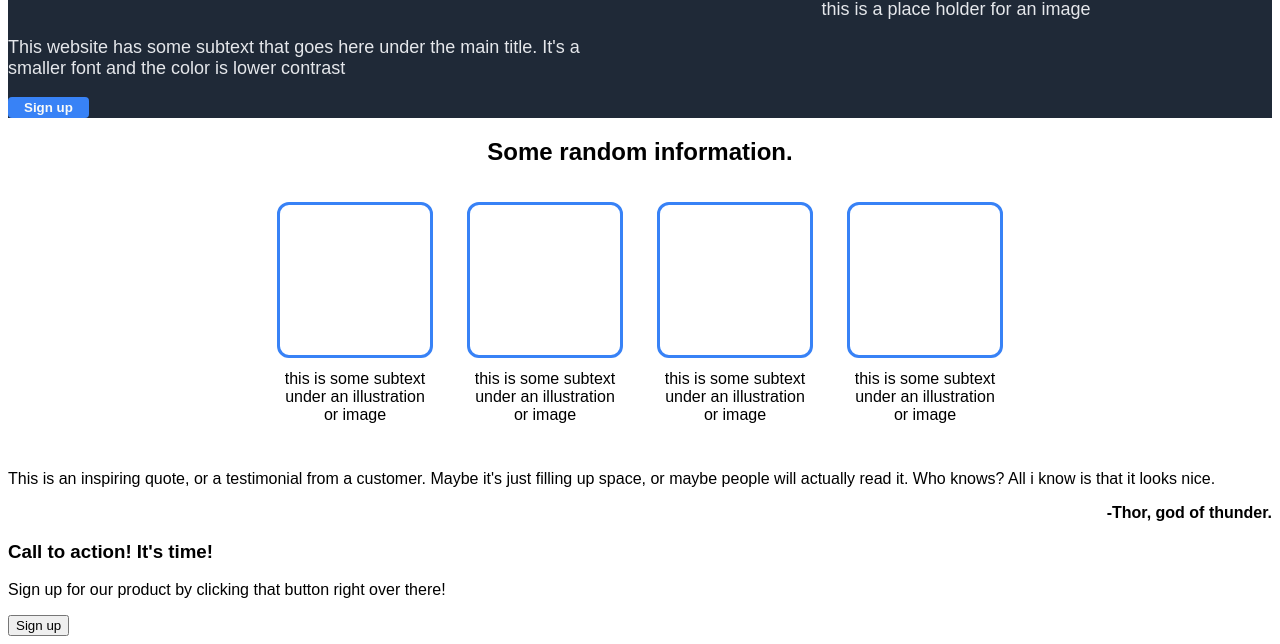
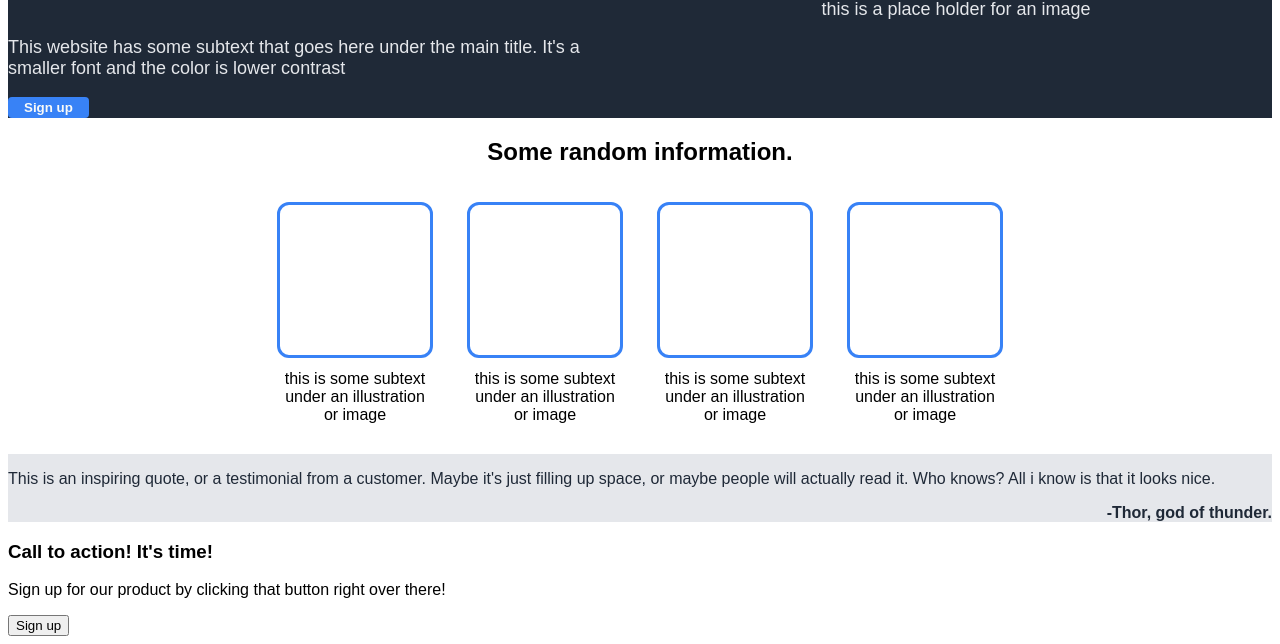
Before and after one commit to benijaichenco/landing_page, a plain HTML site: page index.html in a window 1280 px wide. Shown: the part 184-828 px from the top of the page. Drawn offline with Linux system fonts and the light colour scheme.

Commit message:
edit color and background-color on '.section-three'

```diff
--- a/style.css
+++ b/style.css
@@ -105,6 +105,8 @@ a {
 .section-three {
     display: flex;
     flex-direction: column;
+    background-color: #e5e7eb;
+    color: #1f2937;
 }
 
 .author {
```
